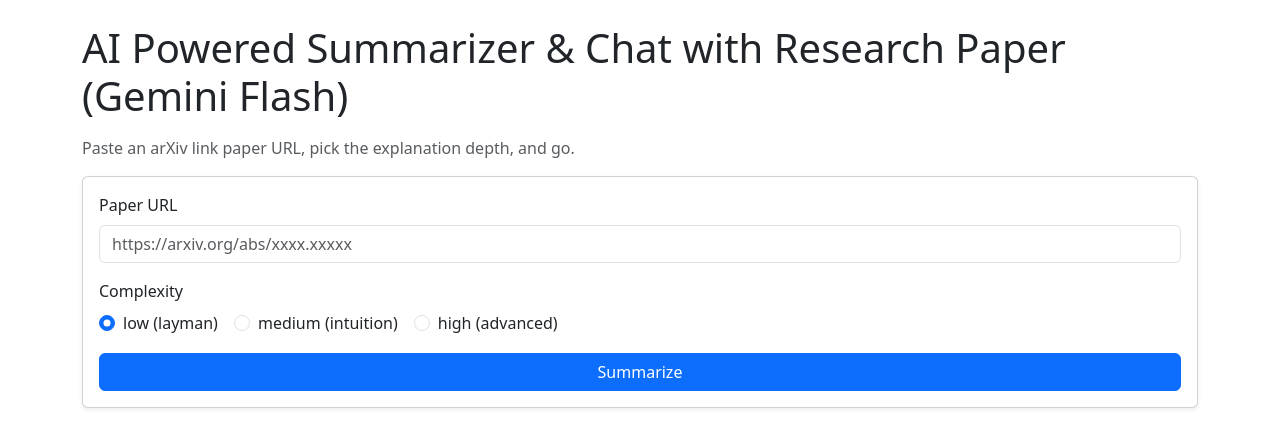
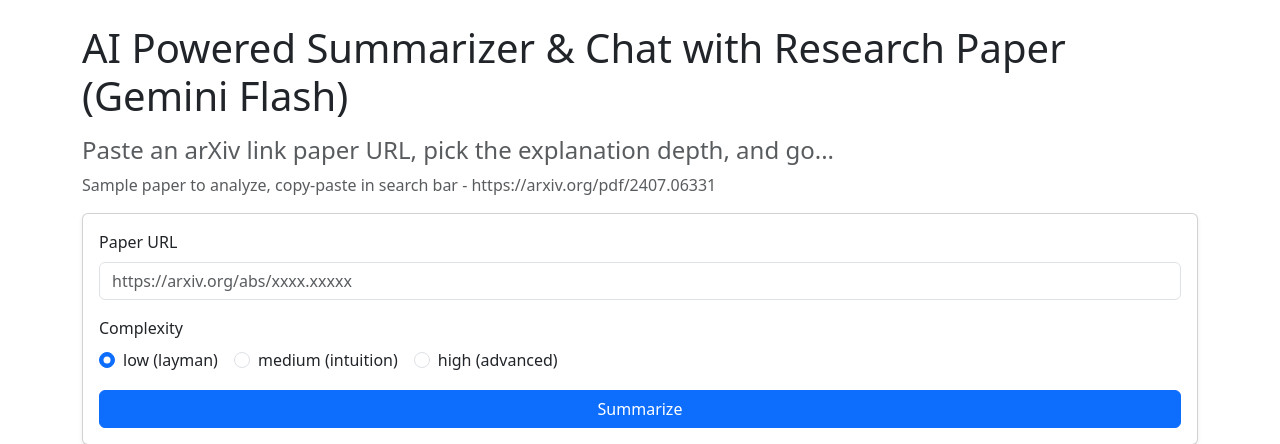
Before and after one commit to rraghu214/ai-chat-with-research-papers, a Flask app: page / in a window 1280 px wide. Shown: the top 444 px of the page. Run offline with Flask 3, Linux system fonts and the light colour scheme.

Commit message:
cosmetic changes to html

```diff
--- a/templates/index.html
+++ b/templates/index.html
@@ -11,8 +11,8 @@
 <div class="container py-4">
   <h1 class="mb-3">AI Powered Summarizer & Chat with Research Paper  (Gemini Flash)</h1>
 <!--  <p class="text-muted">Paste an arXiv link or any paper URL, pick the explanation depth, and go.</p>-->
-    <p class="text-muted">Paste an arXiv link paper URL, pick the explanation depth, and go.</p>
-
+    <h4 class="text-muted">Paste an arXiv link paper URL, pick the explanation depth, and go...</h4>
+    <p class="text-muted">Sample paper to analyze, copy-paste in search bar - https://arxiv.org/pdf/2407.06331</p>
   {% if error %}
     <div class="alert alert-danger">{{ error }}</div>
   {% endif %}
```
